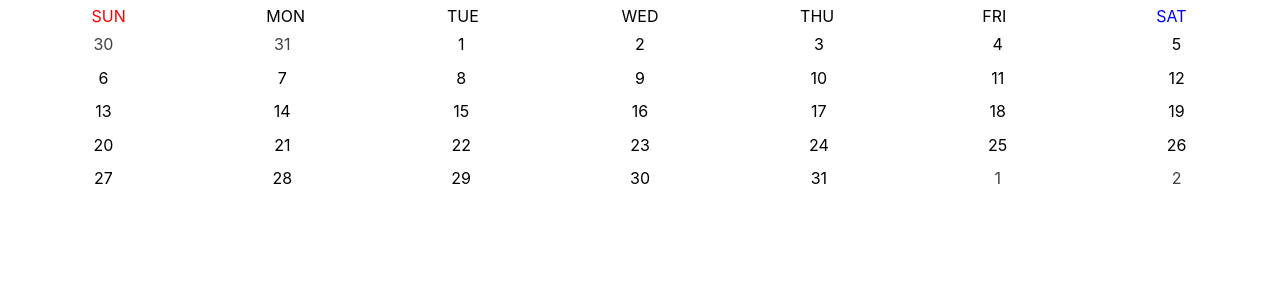
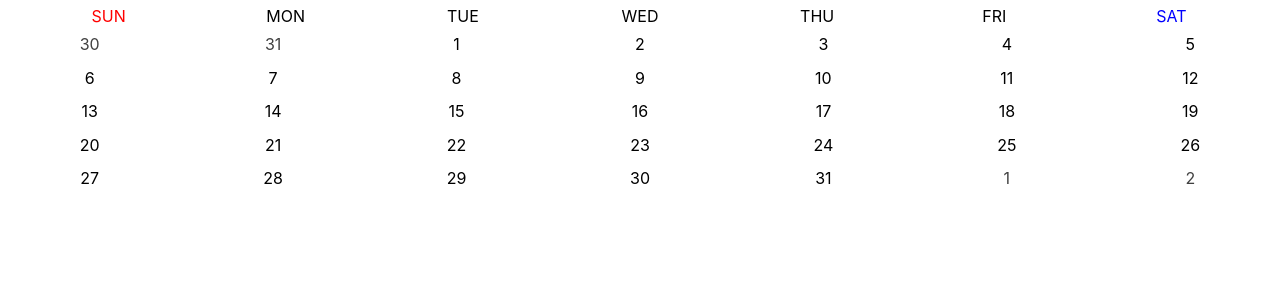
Before and after one commit to marshallku/react-swipeable-calendar, a React (Vite) app: page / in a window 1280 px wide. Shown: the top 300 px of the page. Built offline with nearby package versions, Linux system fonts and the light colour scheme.

Commit message:
Remove padding in month

```diff
--- a/src/components/Month/index.module.scss
+++ b/src/components/Month/index.module.scss
@@ -1,6 +1,5 @@
 .month {
     display: block;
-    padding: 0 16px;
     height: 100%;
 
     &__container {
```
